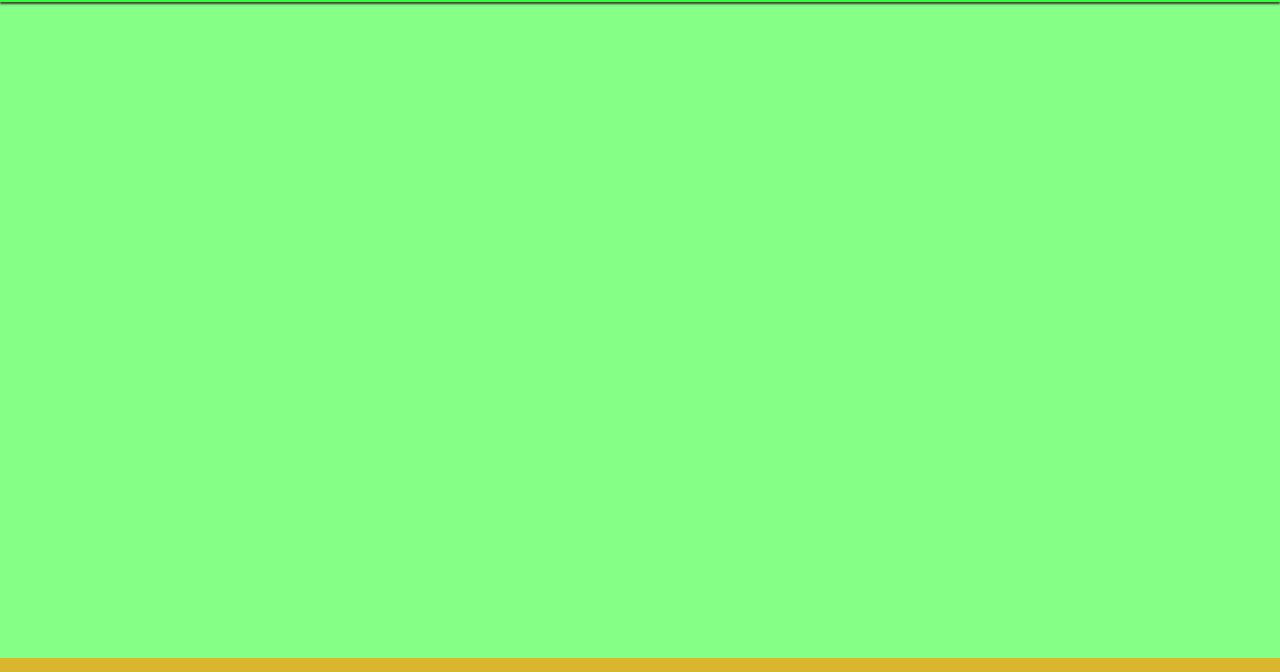
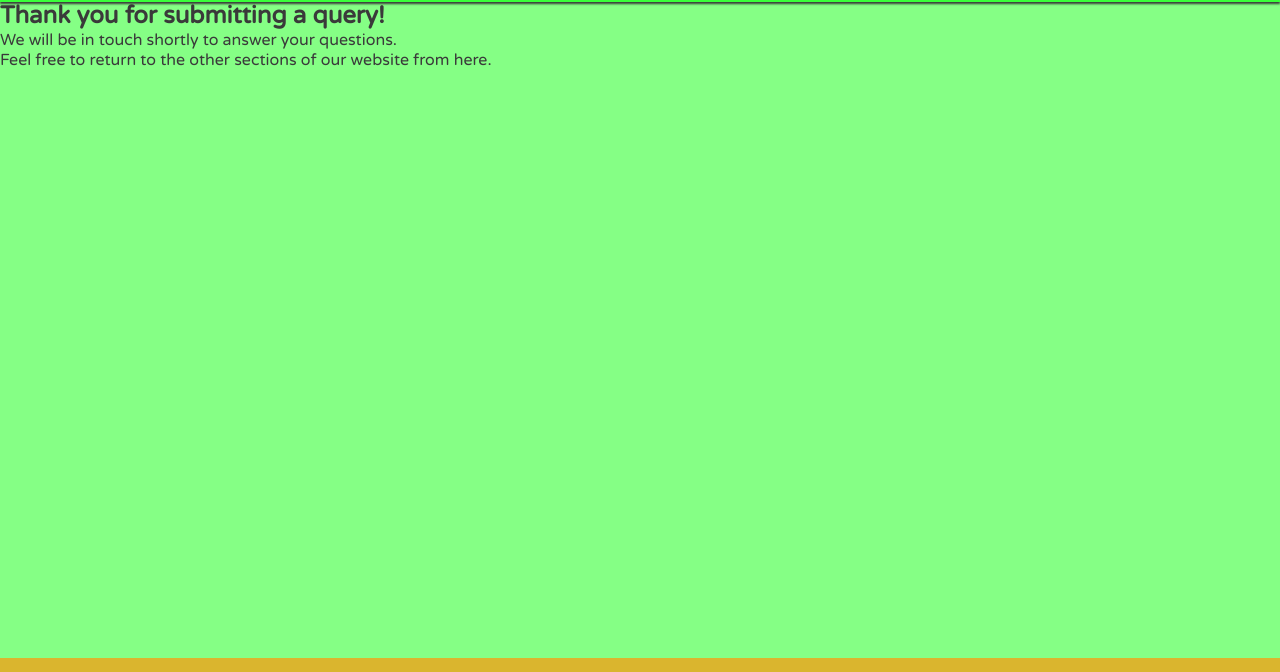
Before and after one commit to kevinoh45TuD/pp1_zoo_website, a plain HTML site: page thank-you.html in a window 1280 px wide. Shown: the part 74-746 px from the top of the page. Drawn offline with nearby package versions, Linux system fonts and the light colour scheme.

Commit message:
Add: Setup thank you page for form

```diff
--- a/assets/css/style.css
+++ b/assets/css/style.css
@@ -211,6 +211,7 @@ hr {
 
 /*Thank You*/
 
+
 /*Footer*/
 footer {
     background-color: #DAB52E;
--- a/thank-you.html
+++ b/thank-you.html
@@ -63,7 +63,16 @@
 
     <!--Main-->
     <main>
-      <section id="thankyou-main"></section>
+      <section id="thankyou-main">
+        <div>
+          <h2>Thank you for submitting a query!</h2>
+          <p>
+            We will be in touch shortly to answer your questions.
+            <br />
+            Feel free to return to the other sections of our website from here.
+          </p>
+        </div>
+      </section>
     </main>
 
     <!--Footer-->
```
Also changed, not shown: contact-us.html (+4 -6 lines).
